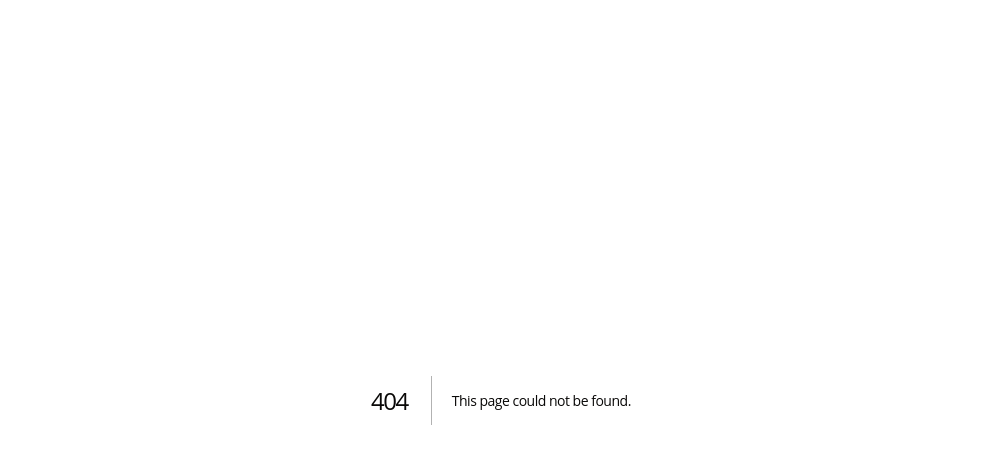
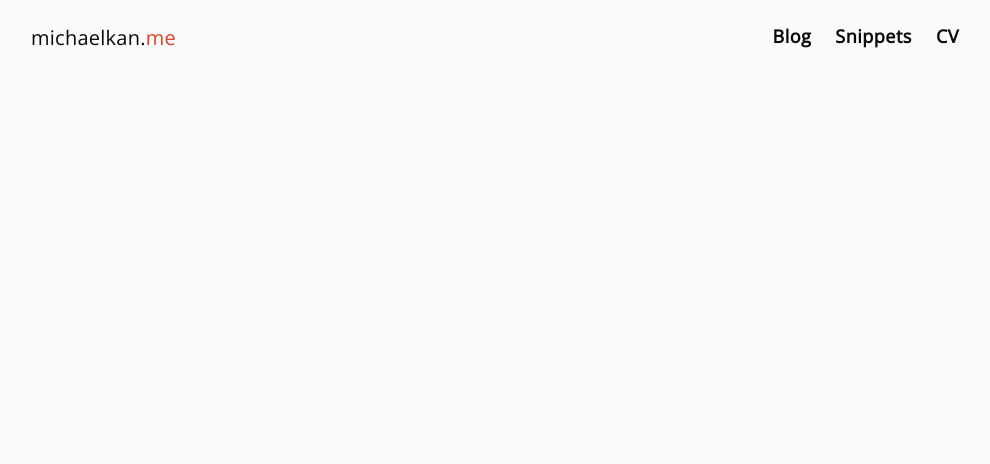
Before and after one commit to mv-kan/kans-blog, a Next.js app: page /blog in a window 1280 px wide. Before the commit this address had no page. Shown: the top 464 px of the page, without its empty margins (139-1129 px from the left). Built offline with nearby package versions, Linux system fonts and the light colour scheme.

Commit message:
api posts data fetching testing

```diff
--- /dev/null
+++ b/pages/api/hello.js
@@ -0,0 +1,3 @@
+export default function hello(req, res) {
+    res.status(200).json({text: "Hello"})
+}
--- /dev/null
+++ b/pages/api/posts/index.js
@@ -0,0 +1,7 @@
+import { getAllPostsIds, getPostData} from "../../../lib/post";
+
+const postsIds = getAllPostsIds()
+
+export default function Posts(req, res) {
+    res.status(200).json({...postsIds})
+}
--- /dev/null
+++ b/pages/blog.js
@@ -0,0 +1,9 @@
+import Layout from '../components/layout'
+
+export default function Blog() {
+    return (
+        <Layout>
+
+        </Layout>
+    )
+}
--- a/styles/globals.css
+++ b/styles/globals.css
@@ -42,6 +42,11 @@
     --heading-font-family: 'Open Sans', sans-serif;
     --caption-font-family: 'Roboto', sans-serif;
     --text-light: 300;
+}
+
+::selection {
+    color: white;
+    background: var(--primary-accent);
 }
 
 html,
```
Also changed, not shown: posts/cake-is-a-lie.md (added, +10 -0 lines), lib/post.js (line endings or trailing spaces), pages/api/posts/[postid].js (added).
